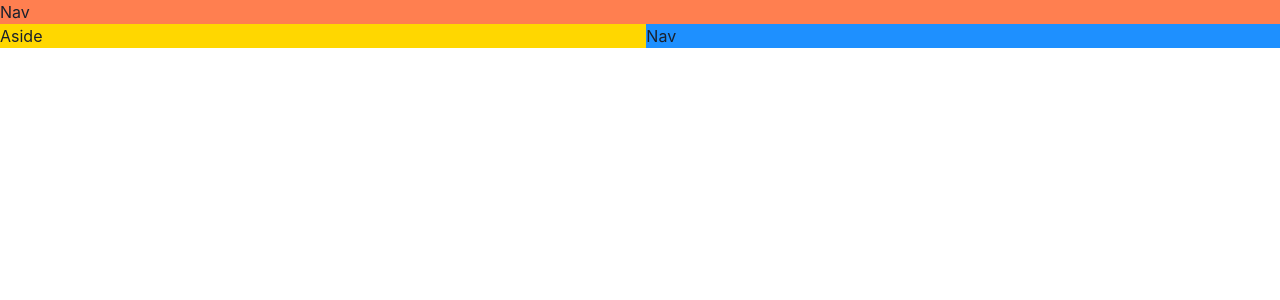
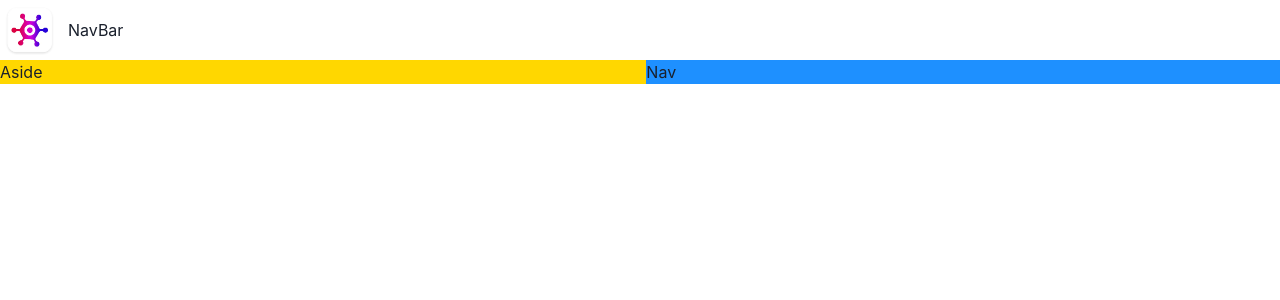
Before and after one commit to levisstrauss/game-hub, a React (Vite) app: page / in a window 1280 px wide. Shown: the top 300 px of the page. Built offline with nearby package versions, Linux system fonts and the light colour scheme.

Commit message:
Build a navbar

```diff
--- a/src/App.tsx
+++ b/src/App.tsx
@@ -1,4 +1,5 @@
 import {Grid, GridItem, Show} from "@chakra-ui/react";
+import {NavBar} from "./components/NavBar";
 
 function App() {
   return (
@@ -6,7 +7,9 @@ function App() {
         base: `"nav" "main"`,
         lg: `"nav nav" "aside main"`
       }}>
-        <GridItem area='nav' bg='coral'>Nav</GridItem>
+        <GridItem area='nav'>
+            <NavBar/>
+        </GridItem>
         <Show above="lg">
             <GridItem area='aside' bg='gold'>Aside</GridItem>
         </Show>
--- /dev/null
+++ b/src/components/NavBar.tsx
@@ -0,0 +1,12 @@
+import {HStack, Image, Text} from "@chakra-ui/react";
+
+import logo from '../assets/logo.webp'
+
+export const NavBar = () => {
+    return (
+        <HStack>
+            <Image src={logo} boxSize='60px'/>
+            <Text>NavBar</Text>
+        </HStack>
+    )
+}
```
Also changed, not shown: src/assets/logo.webp (added).
